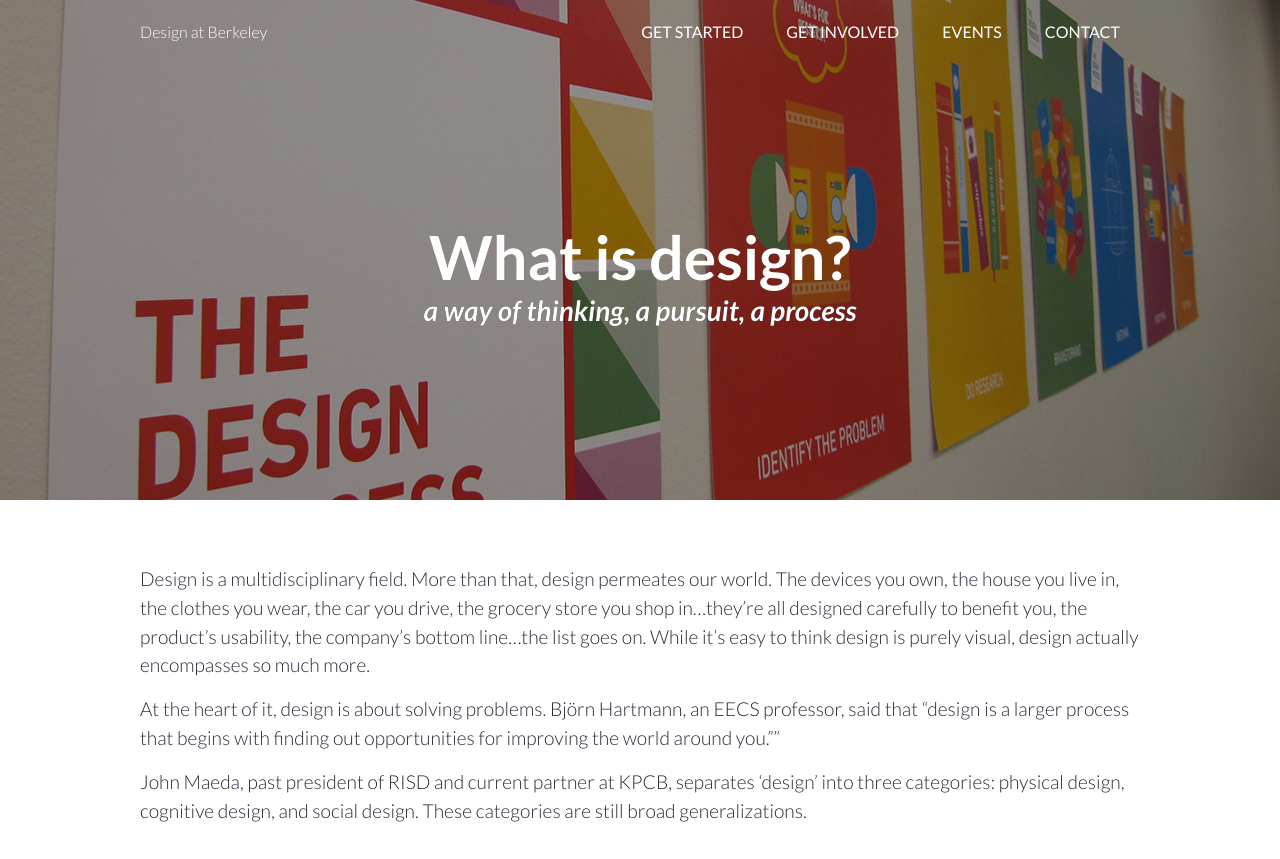
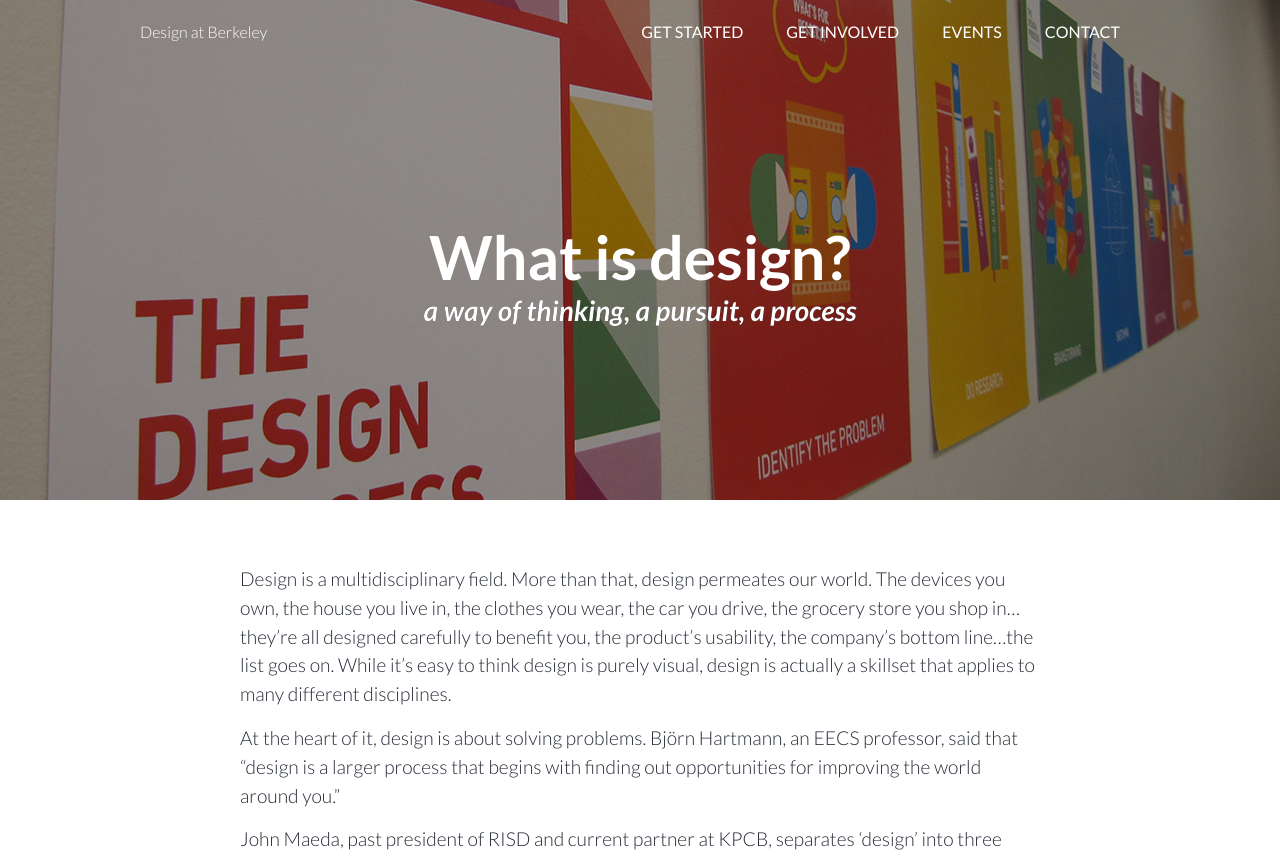
Before and after one commit to alexsg/designatberkeley, a Jekyll site: the page built from intro.md, in a window 1280 px wide. Shown: the top 859 px of the page. Built offline with Jekyll 4.4.1, drawn with Linux system fonts in a browser that asks for light colours; nearby versions of some CDN libraries; some of the changed text lies outside the part shown.

```diff
--- a/_layouts/intro.html
+++ b/_layouts/intro.html
@@ -13,8 +13,8 @@
   </div>
 
   <section>
-    <div class="row">
-      <p class="post-content">
+    <div class="row post-content">
+      <p>
         {{ content }}
       </p>
     </div>
@@ -69,9 +69,9 @@
 
     <div class="row">
       <div class="large-6 columns whatis blue">
-        <h2>Physical product design</h2>
+        <h2>Visual design</h2>
 
-        <img src="../media/physicalproduct.png" />
+        <img src="../media/visual.png" />
 
         <p>
           Inspiration. Ideation. Iteration. Repeat. Human-centered design is a design process and way of thinking that aids designers across the board who aim to design for the end-user in mind.
@@ -79,8 +79,8 @@
       </div>
 
       <div class="large-6 columns whatis yellow">
-        <h2>Visual design</h2>
-        <img src="../media/visual.png" />
+        <h2>Physical product design</h2>
+        <img src="../media/physicalproduct.png" />
 
 
         <p>
@@ -102,7 +102,7 @@
       </div>
 
       <div class="large-6 columns whatis green">
-        <h2>??????</h2>
+        <h2>Computer graphics and animation</h2>
         <img src="../media/visual.png" />
 
 
--- a/_sass/_web.scss
+++ b/_sass/_web.scss
@@ -271,7 +271,10 @@
 }
 
 
-
+.post-content {
+  max-width: 800px;
+  margin: 0 auto;
+}
 
 
 .resources-blurb {
@@ -438,7 +441,6 @@
   max-width: 100%;
 }
 
-
 .whatis {
   height: 600px;
   padding: $unit*10;
@@ -446,7 +448,7 @@
   img {
     margin: $unit*5 auto;
     max-width: 75%;
-    max-height: 350px;
+    max-height: 300px;
     display: block;
   }
 
--- a/intro.md
+++ b/intro.md
@@ -5,8 +5,10 @@
 published: true
 ---
 
-Design is a multidisciplinary field. More than that, design permeates our world. The devices you own, the house you live in, the clothes you wear, the car you drive, the grocery store you shop in...they're all designed carefully to benefit you, the product's usability, the company's bottom line...the list goes on. While it's easy to think design is purely visual, design actually encompasses so much more.
+Design is a multidisciplinary field. More than that, design permeates our world. The devices you own, the house you live in, the clothes you wear, the car you drive, the grocery store you shop in...they're all designed carefully to benefit you, the product's usability, the company's bottom line...the list goes on. While it's easy to think design is purely visual, design is actually a skillset that applies to many different disciplines.
 
-At the heart of it, design is about solving problems. Björn Hartmann, an EECS professor, said that "design is a larger process that begins with finding out opportunities for improving the world around you.""
+At the heart of it, design is about solving problems. Björn Hartmann, an EECS professor, said that "design is a larger process that begins with finding out opportunities for improving the world around you."
 
 [John Maeda](https://about.me/johnmaeda), past president of RISD and current partner at KPCB, separates 'design' into three categories: physical design, cognitive design, and social design. These categories are still broad generalizations.
+
+Below are some design disciplines that have active communities and opportunities on campus.
```
Also changed, not shown: media/environmental.png (added).
